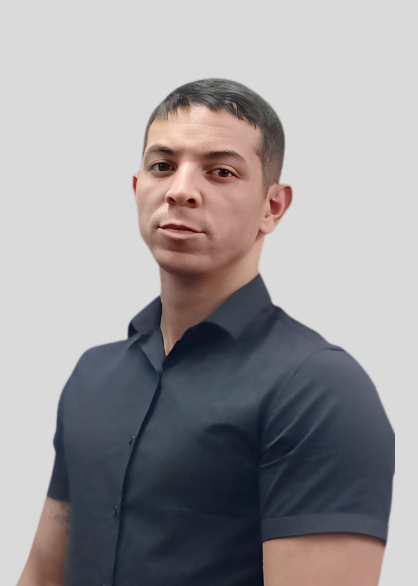
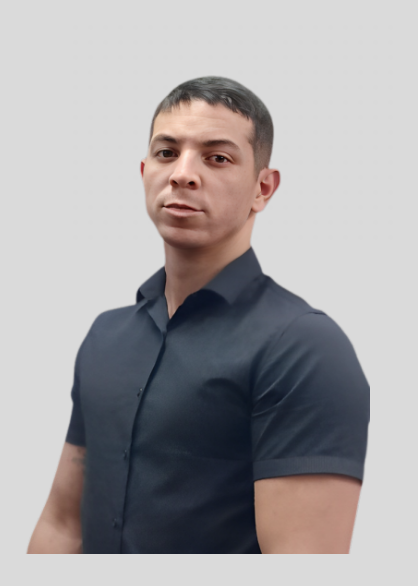
Before and after one commit to viniciusggama/PortfolioOFICIAL, a plain HTML site: page index.html in a window 390 px wide. Shown: the part 77-663 px from the top of the page, 418 px wide, since content can reach past the window. Drawn offline with nearby package versions, Linux system fonts and the light colour scheme.

Commit message:
Update header.css

```diff
--- a/css/components/header.css
+++ b/css/components/header.css
@@ -63,4 +63,8 @@ header .btn-primary{
   header .header__left p {
     margin: 2rem auto 4rem;
   }
+
+  header .header__image .perfil{
+    width:350px;
+  }
 }
```
